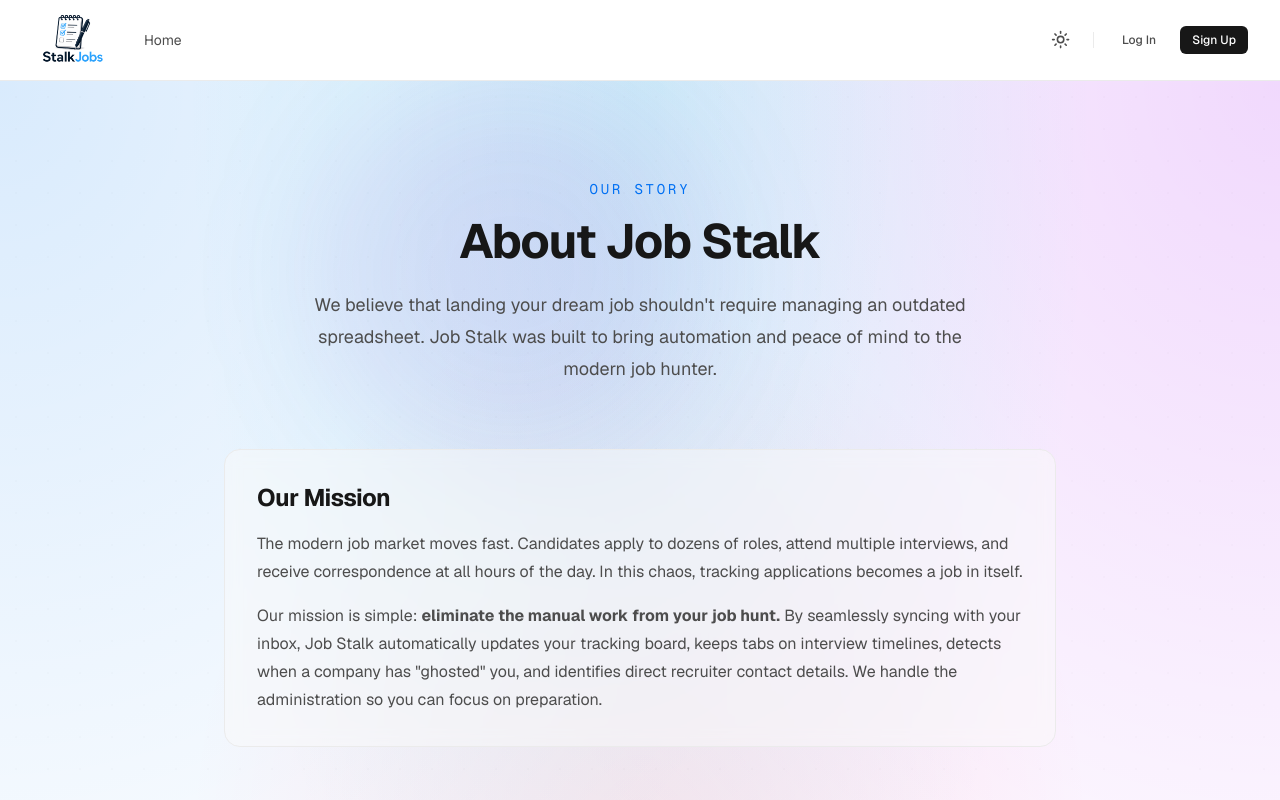
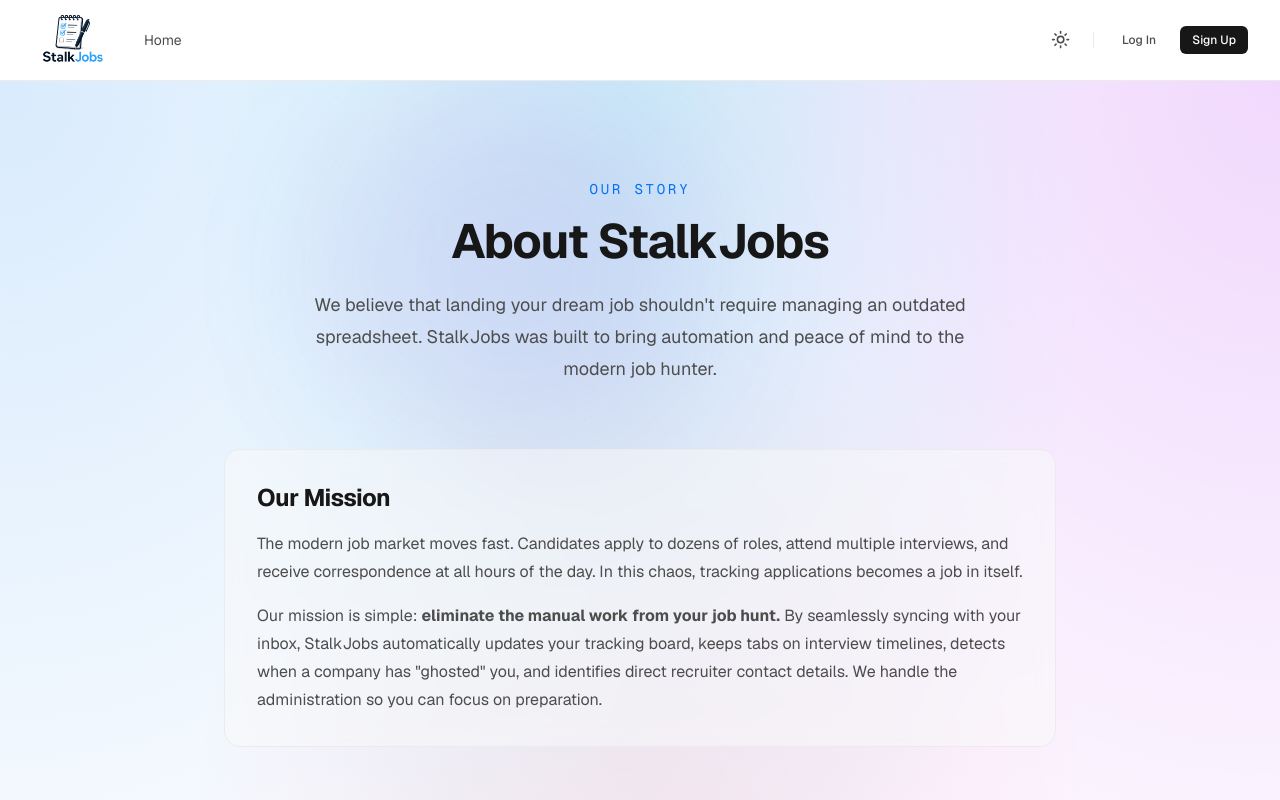
Before and after one commit to Utkarsh-Mauryaa/Stalk-Jobs, a Next.js app: page /about in a window 1280 px wide. Shown: the top 800 px of the page. Built offline with nearby package versions, Linux system fonts and the light colour scheme; no server answers.

Commit message:
fixed cors origin problem and replaced Job stalk with StalkJobs

```diff
--- a/constants/index.ts
+++ b/constants/index.ts
@@ -1,3 +1,3 @@
-export const APP_NAME = "Job Stalk";
+export const APP_NAME = "StalkJobs";
 export const APP_DESCRIPTION = "The first job application tracker that lives in your inbox.";
 export const APP_URL = "https://stalkjobs.com"; // Placeholder
--- a/proxy.ts
+++ b/middleware.ts
@@ -43,7 +43,8 @@
 
   // 1. CORS check for all API routes (except next-auth internal APIs under /api/auth)
   if (isApiRoute && !isAuthApi) {
-    const isAllowedOrigin = origin ? ALLOWED_ORIGINS.includes(origin) : true
+    // A request is allowed if it is same-origin (origin matches the server's own origin) OR if it matches one of the trusted origins
+    const isAllowedOrigin = origin ? (origin === url.origin || ALLOWED_ORIGINS.includes(origin)) : true
 
     // Handle Preflight OPTIONS Request
     if (method === "OPTIONS") {
@@ -106,7 +107,7 @@
   const response = NextResponse.next()
 
   // Apply CORS headers for actual API response if valid origin is present
-  if (isApiRoute && !isAuthApi && origin && ALLOWED_ORIGINS.includes(origin)) {
+  if (isApiRoute && !isAuthApi && origin && (origin === url.origin || ALLOWED_ORIGINS.includes(origin))) {
     response.headers.set("Access-Control-Allow-Origin", origin)
     response.headers.set("Access-Control-Allow-Headers", "Content-Type, Authorization, x-csrf-token")
   }
```
